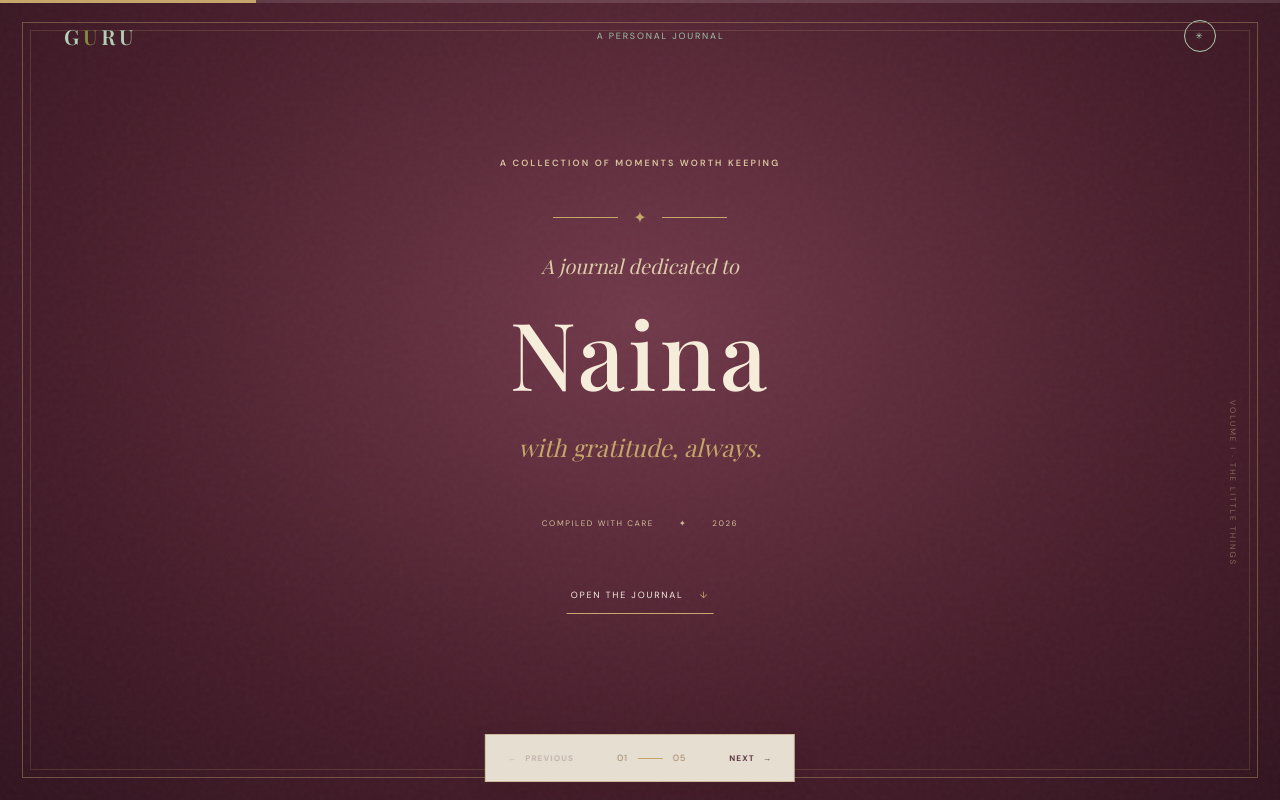
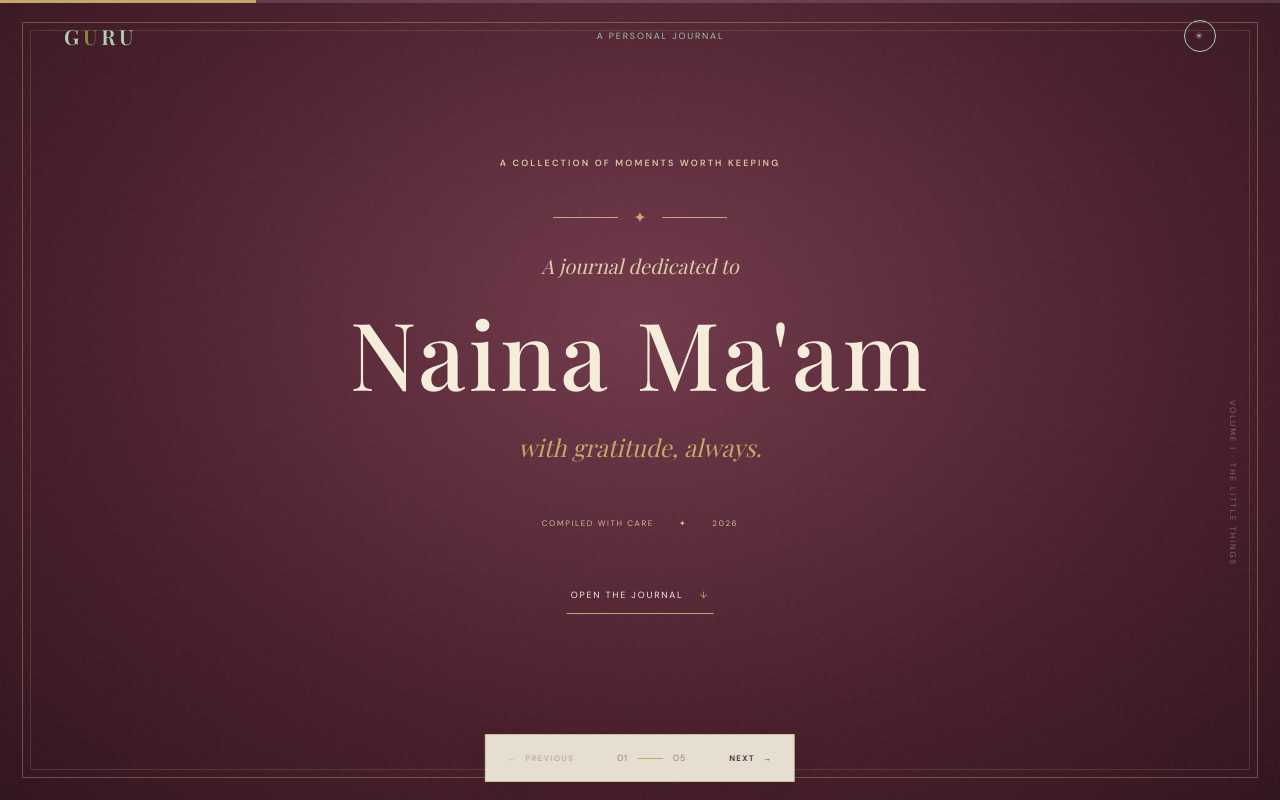
Before and after one commit to coolpriyam999/Project-GURU-19th-November-2026, a plain HTML site: page index.html in a window 1280 px wide. Drawn offline with nearby package versions, Linux system fonts and the light colour scheme; a web font is replaced by a local one.

Commit message:
Update index.html

```diff
--- a/index.html
+++ b/index.html
@@ -26,7 +26,7 @@
         <p class="eyebrow light">A COLLECTION OF MOMENTS WORTH KEEPING</p>
         <div class="cover-rule"><span>✦</span></div>
         <p class="cover-pretitle">A journal dedicated to</p>
-        <h1>Naina</h1>
+        <h1>Naina Ma'am</h1>
         <p class="cover-subtitle">with gratitude, always.</p>
         <div class="cover-bottom">
           <span>COMPILED WITH CARE</span>
```
